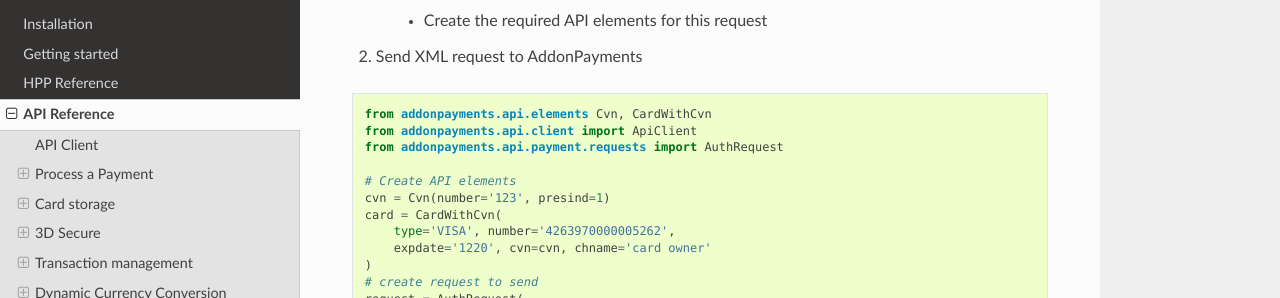
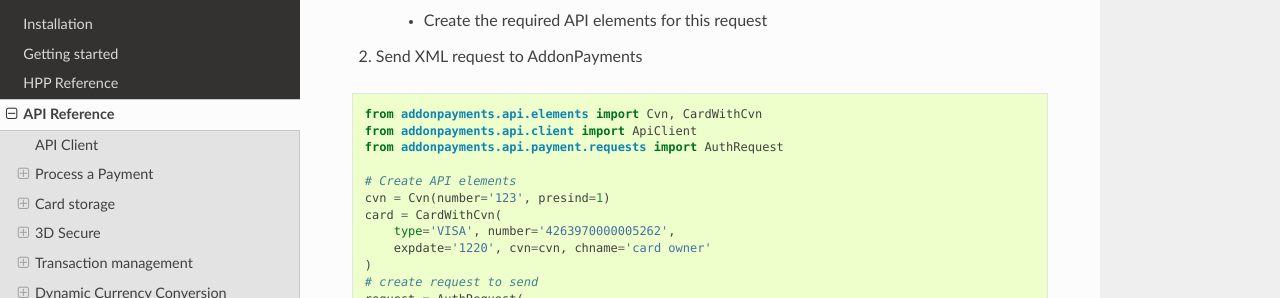
Before and after one commit to ComerciaGP/addonpayments-Python-SDK, a Sphinx documentation site: the page built from docs/api_reference.rst, in a window 1280 px wide and 900 px high, scrolled down 1079 px. Shown: the part 153-451 px from the top of the window. Built offline with Sphinx 7.4.7 and the Read the Docs theme 2.0.0, drawn with Linux system fonts in a browser that asks for light colours; some of the changed text lies outside the part shown.

Commit message:
Added missing imports
Some Classes were not imported correctly.

```diff
--- a/docs/api_reference.rst
+++ b/docs/api_reference.rst
@@ -48,7 +48,7 @@
 
 .. code-block:: python
 
-    from addonpayments.api.elements Cvn, CardWithCvn
+    from addonpayments.api.elements import Cvn, CardWithCvn
     from addonpayments.api.client import ApiClient
     from addonpayments.api.payment.requests import AuthRequest
 
@@ -149,7 +149,7 @@
 
 .. code-block:: python
 
-    from addonpayments.api.elements Address, PhoneNumbers, Payer
+    from addonpayments.api.elements import Address, PhoneNumbers, Payer
     from addonpayments.api.client import ApiClient
     from addonpayments.api.card_storage.requests import PayerNewRequest
 
@@ -205,7 +205,7 @@
 
 .. code-block:: python
 
-    from addonpayments.api.elements Address, PhoneNumbers, Payer
+    from addonpayments.api.elements import Address, PhoneNumbers, Payer
     from addonpayments.api.client import ApiClient
     from addonpayments.api.card_storage.requests import PayerEditRequest
 
@@ -262,7 +262,7 @@
 
 .. code-block:: python
 
-    from addonpayments.api.elements Cvn, CardWithCvn
+    from addonpayments.api.elements import Cvn, CardWithCvn
     from addonpayments.api.client import ApiClient
     from addonpayments.api.card_storage.requests import CardNewRequest
 
@@ -296,7 +296,7 @@
 
 .. code-block:: python
 
-    from addonpayments.api.elements Cvn, CardWithCvn
+    from addonpayments.api.elements import Cvn, CardWithCvn
     from addonpayments.api.client import ApiClient
     from addonpayments.api.card_storage.requests import CardUpdateRequest
 
@@ -330,7 +330,7 @@
 
 .. code-block:: python
 
-    from addonpayments.api.elements Cvn, CardWithCvn
+    from addonpayments.api.elements import Cvn, CardWithCvn
     from addonpayments.api.client import ApiClient
     from addonpayments.api.card_storage.requests import CardCancelRequest
 
@@ -364,7 +364,7 @@
 
 .. code-block:: python
 
-    from addonpayments.api.elements DccInfo
+    from addonpayments.api.elements import DccInfo
     from addonpayments.api.client import ApiClient
     from addonpayments.api.card_storage.requests import CardDccRateRequest
 
@@ -398,7 +398,7 @@
 
 .. code-block:: python
 
-    from addonpayments.api.elements Cvn, CardWithCvn, Recurring
+    from addonpayments.api.elements import Cvn, CardWithCvn, Recurring
     from addonpayments.api.client import ApiClient
     from addonpayments.api.card_storage.requests import AuthRequestWithRecurring
 
@@ -440,7 +440,7 @@
 
 .. code-block:: python
 
-    from addonpayments.api.elements Card
+    from addonpayments.api.elements import Card
     from addonpayments.api.client import ApiClient
     from addonpayments.api.three_ds.requests import ThreeDsVerifyEnrolled
 
@@ -472,7 +472,7 @@
 
 .. code-block:: python
 
-    from addonpayments.api.elements Card
+    from addonpayments.api.elements import Card
     from addonpayments.api.client import ApiClient
     from addonpayments.api.three_ds.requests import ThreeDsVerifySig
 
@@ -512,7 +512,7 @@
 
 .. code-block:: python
 
-    from addonpayments.api.elements Cvn, CardWithCvn, Mpi
+    from addonpayments.api.elements import Cvn, CardWithCvn, Mpi
     from addonpayments.api.client import ApiClient
     from addonpayments.api.three_ds.requests import AuthRequestWithThreeDS
 
@@ -637,7 +637,7 @@
 
 .. code-block:: python
 
-    from addonpayments.api.elements Card, DccInfoWithRateType
+    from addonpayments.api.elements import Card, DccInfoWithRateType
     from addonpayments.api.client import ApiClient
     from addonpayments.api.dcc.requests import DccRate
 
@@ -671,7 +671,7 @@
 
 .. code-block:: python
 
-    from addonpayments.api.elements Cvn, CardWithCvn, Mpi
+    from addonpayments.api.elements import Cvn, CardWithCvn, Mpi
     from addonpayments.api.client import ApiClient
     from addonpayments.api.dcc.requests import AuthRequestWithDccInfo
 
```
